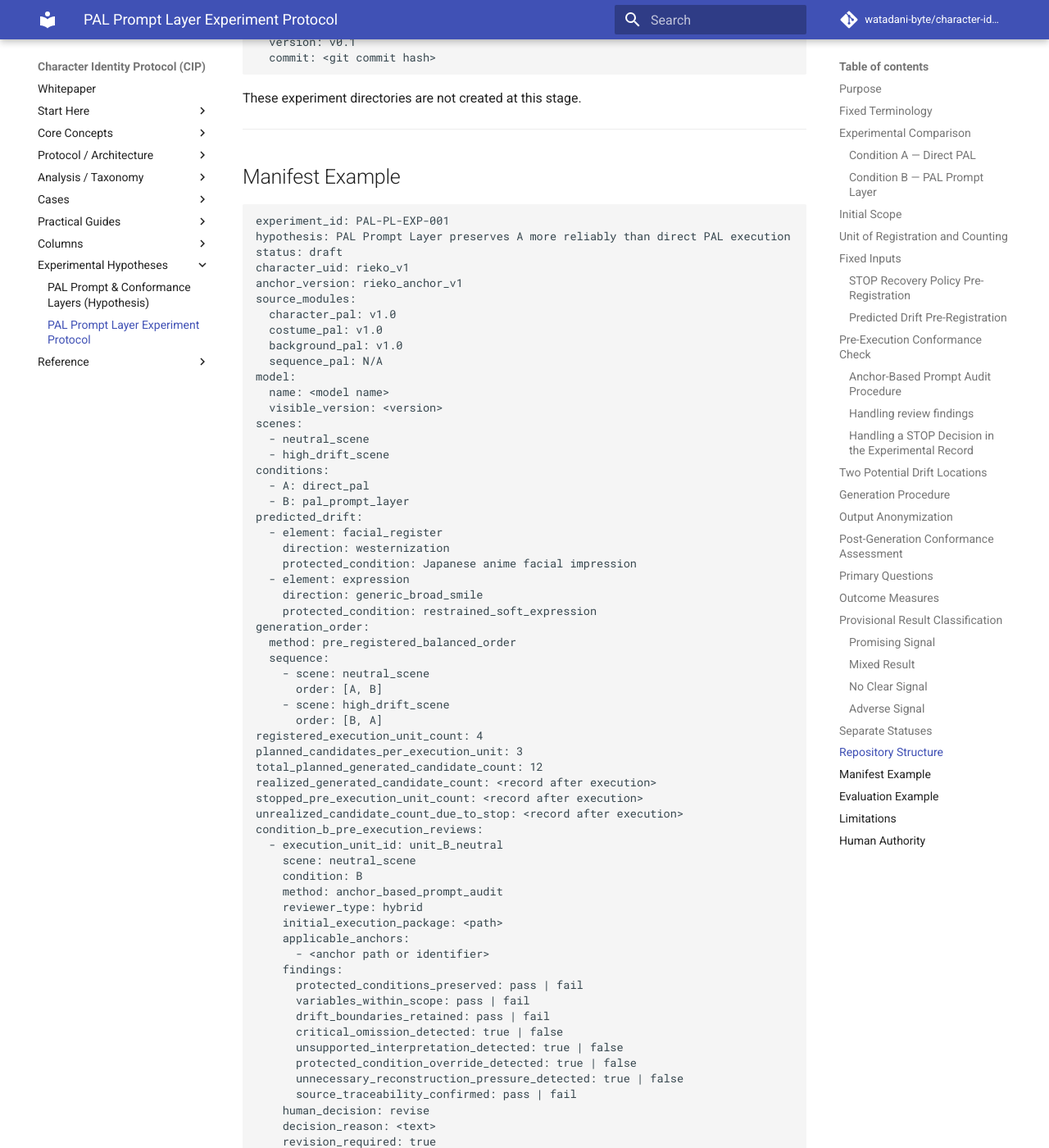
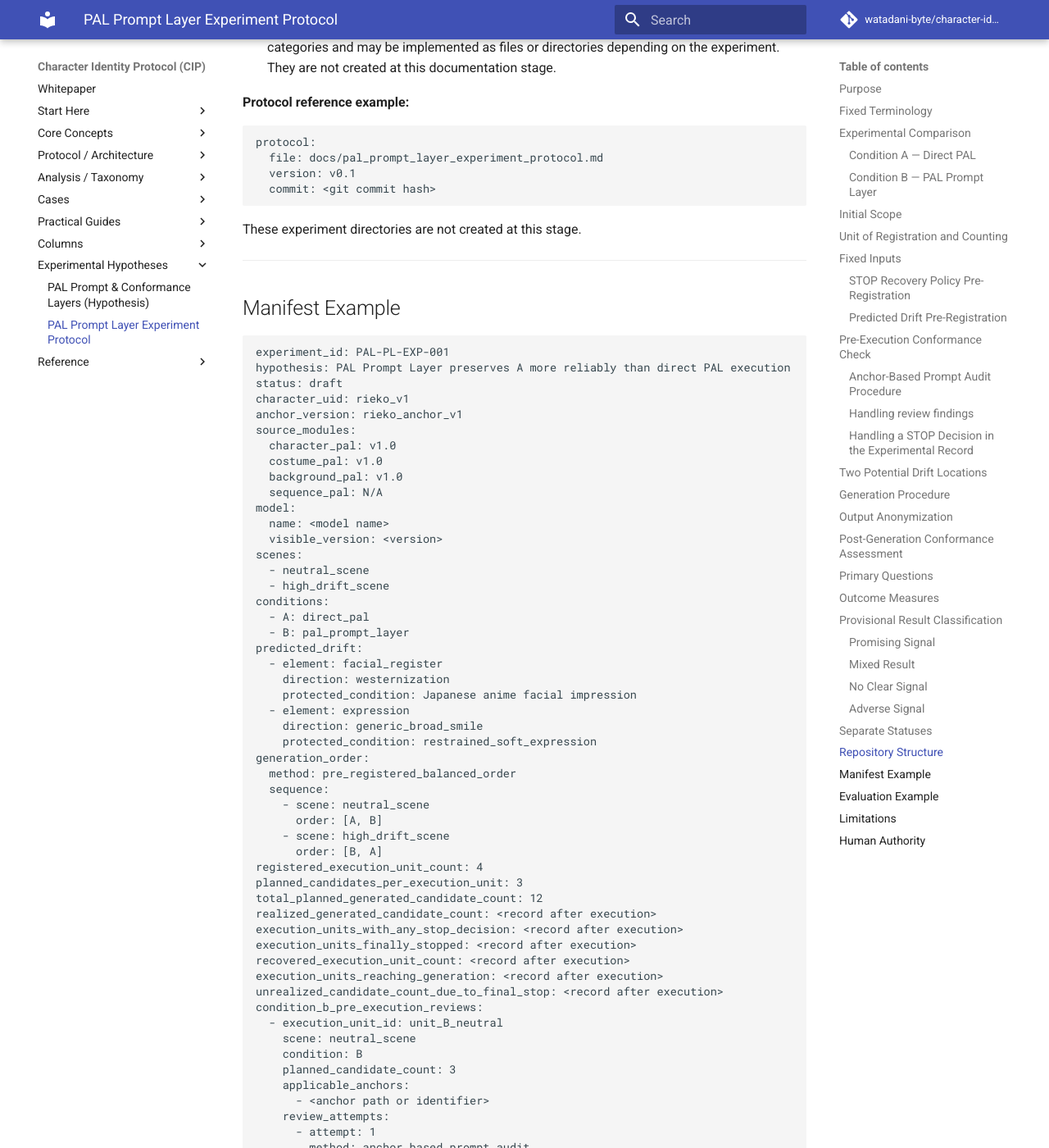
Before and after one commit to watadani-byte/character-identity-protocol, an MkDocs documentation site: the page built from docs/pal_prompt_layer_experiment_protocol.md, in a window 1280 px wide and 1400 px high, scrolled down 16638 px. Shown: the whole window at 82% size. Built offline with MkDocs 1.6.1 and Material for MkDocs 9.7.7, drawn with Linux system fonts in a browser that asks for light colours; comment, search, counter and statistics services are not loaded; some of the changed text lies outside the part shown.

Commit message:
pal_prompt_layer_experiment_protocol.md を更新

```diff
--- a/docs/pal_prompt_layer_experiment_protocol.md
+++ b/docs/pal_prompt_layer_experiment_protocol.md
@@ -360,6 +360,8 @@ The protocol must report separately:
 
 A stopped pre-execution execution unit does not contribute generated candidates. All unrealized planned candidates associated with that unit must be reported rather than concealed through unregistered replacement generation.
 
+Every initial review, `STOP` decision, recovery attempt, subsequent review, and final pre-execution status must remain in the record. A later `PROCEED` decision does not replace or erase an earlier `STOP` outcome.
+
 -----
 
 ## Two Potential Drift Locations
@@ -488,6 +490,8 @@ Also record adverse effects:
 - pre-execution `STOP` rate
 - number of registered execution units reaching generation
 - recovery-attempt rate after `STOP`
+- recovered execution unit rate
+- final-stop rate (units not reaching generation)
 
 Do not create a combined score that can override a critical identity violation.
 
@@ -634,61 +638,88 @@ registered_execution_unit_count: 4
 planned_candidates_per_execution_unit: 3
 total_planned_generated_candidate_count: 12
 realized_generated_candidate_count: <record after execution>
-stopped_pre_execution_unit_count: <record after execution>
-unrealized_candidate_count_due_to_stop: <record after execution>
+execution_units_with_any_stop_decision: <record after execution>
+execution_units_finally_stopped: <record after execution>
+recovered_execution_unit_count: <record after execution>
+execution_units_reaching_generation: <record after execution>
+unrealized_candidate_count_due_to_final_stop: <record after execution>
 condition_b_pre_execution_reviews:
   - execution_unit_id: unit_B_neutral
     scene: neutral_scene
     condition: B
-    method: anchor_based_prompt_audit
-    reviewer_type: hybrid
-    initial_execution_package: <path>
+    planned_candidate_count: 3
     applicable_anchors:
       - <anchor path or identifier>
-    findings:
-      protected_conditions_preserved: pass | fail
-      variables_within_scope: pass | fail
-      drift_boundaries_retained: pass | fail
-      critical_omission_detected: true | false
-      unsupported_interpretation_detected: true | false
-      protected_condition_override_detected: true | false
-      unnecessary_reconstruction_pressure_detected: true | false
-      source_traceability_confirmed: pass | fail
-    human_decision: revise
-    decision_reason: <text>
-    revision_required: true
-    revision_instruction: <path or N/A>
-    revised_execution_package: <path or N/A>
-    revision_log: <path or N/A>
-    final_execution_package: <path or N/A>
-    human_reviewer: <identifier>
-    reviewed_at: <timestamp>
+    review_attempts:
+      - attempt: 1
+        method: anchor_based_prompt_audit
+        reviewer_type: hybrid
+        execution_package: <initial package path>
+        findings:
+          protected_conditions_preserved: fail
+          variables_within_scope: pass
+          drift_boundaries_retained: fail
+          critical_omission_detected: true
+          unsupported_interpretation_detected: false
+          protected_condition_override_detected: false
+          unnecessary_reconstruction_pressure_detected: true
+          source_traceability_confirmed: fail
+        human_decision: stop
+        decision_reason: <text>
+        human_reviewer: <identifier>
+        reviewed_at: <timestamp>
+      - attempt: 2
+        method: anchor_based_prompt_audit
+        reviewer_type: hybrid
+        execution_package: <recovery package path>
+        linked_prior_attempt: 1
+        revision_instruction: <path>
+        revision_log: <path>
+        findings:
+          protected_conditions_preserved: pass
+          variables_within_scope: pass
+          drift_boundaries_retained: pass
+          critical_omission_detected: false
+          unsupported_interpretation_detected: false
+          protected_condition_override_detected: false
+          unnecessary_reconstruction_pressure_detected: false
+          source_traceability_confirmed: pass
+        human_decision: proceed
+        decision_reason: <text>
+        human_reviewer: <identifier>
+        reviewed_at: <timestamp>
+    final_pre_execution_status: proceed
+    final_execution_package: <path>
+    reached_generation: true
+    realized_generated_candidate_count: 3
   - execution_unit_id: unit_B_high_drift
     scene: high_drift_scene
     condition: B
-    method: anchor_based_prompt_audit
-    reviewer_type: hybrid
-    initial_execution_package: <path>
+    planned_candidate_count: 3
     applicable_anchors:
       - <anchor path or identifier>
-    findings:
-      protected_conditions_preserved: pass | fail
-      variables_within_scope: pass | fail
-      drift_boundaries_retained: pass | fail
-      critical_omission_detected: true | false
-      unsupported_interpretation_detected: true | false
-      protected_condition_override_detected: true | false
-      unnecessary_reconstruction_pressure_detected: true | false
-      source_traceability_confirmed: pass | fail
-    human_decision: proceed
-    decision_reason: <text>
-    revision_required: false
-    revision_instruction: N/A
-    revised_execution_package: N/A
-    revision_log: N/A
+    review_attempts:
+      - attempt: 1
+        method: anchor_based_prompt_audit
+        reviewer_type: hybrid
+        execution_package: <path>
+        findings:
+          protected_conditions_preserved: pass
+          variables_within_scope: pass
+          drift_boundaries_retained: pass
+          critical_omission_detected: false
+          unsupported_interpretation_detected: false
+          protected_condition_override_detected: false
+          unnecessary_reconstruction_pressure_detected: false
+          source_traceability_confirmed: pass
+        human_decision: proceed
+        decision_reason: <text>
+        human_reviewer: <identifier>
+        reviewed_at: <timestamp>
+    final_pre_execution_status: proceed
     final_execution_package: <path>
-    human_reviewer: <identifier>
-    reviewed_at: <timestamp>
+    reached_generation: true
+    realized_generated_candidate_count: 3
 stop_recovery_policy:
   permitted: true
   maximum_attempts_per_execution_unit: 1
@@ -708,7 +739,9 @@ The `findings` fields contain diagnostic evidence. The `human_decision` field re
 
 Values separated by `|` in the `findings` fields indicate allowed alternatives. Each experiment record must contain one selected value. The `reviewer_type` and `human_decision` fields shown above contain example values; replace them with the single value applicable to each experiment instance.
 
-A stopped execution unit remains part of the `registered_execution_unit_count` but does not contribute generated candidates. All unrealized planned candidates associated with the stopped unit must be reported under `unrealized_candidate_count_due_to_stop`. The difference between `total_planned_generated_candidate_count` and `realized_generated_candidate_count` must be accounted for in the result record.
+Each Condition B execution unit record uses a `review_attempts` list to preserve every review, `STOP` decision, recovery attempt, and final outcome in sequence. A later `PROCEED` decision does not replace or erase an earlier `STOP` outcome. The `final_pre_execution_status` and `reached_generation` fields summarize the unit’s outcome; the full history remains in `review_attempts`.
+
+`execution_units_with_any_stop_decision` counts units that received at least one `STOP`. `execution_units_finally_stopped` counts units that did not reach generation. `recovered_execution_unit_count` counts units where a recovery attempt resulted in `PROCEED`. `unrealized_candidate_count_due_to_final_stop` counts planned candidates from units that never reached generation. The difference between `total_planned_generated_candidate_count` and `realized_generated_candidate_count` must be accounted for in the result record.
 
 -----
 
```
